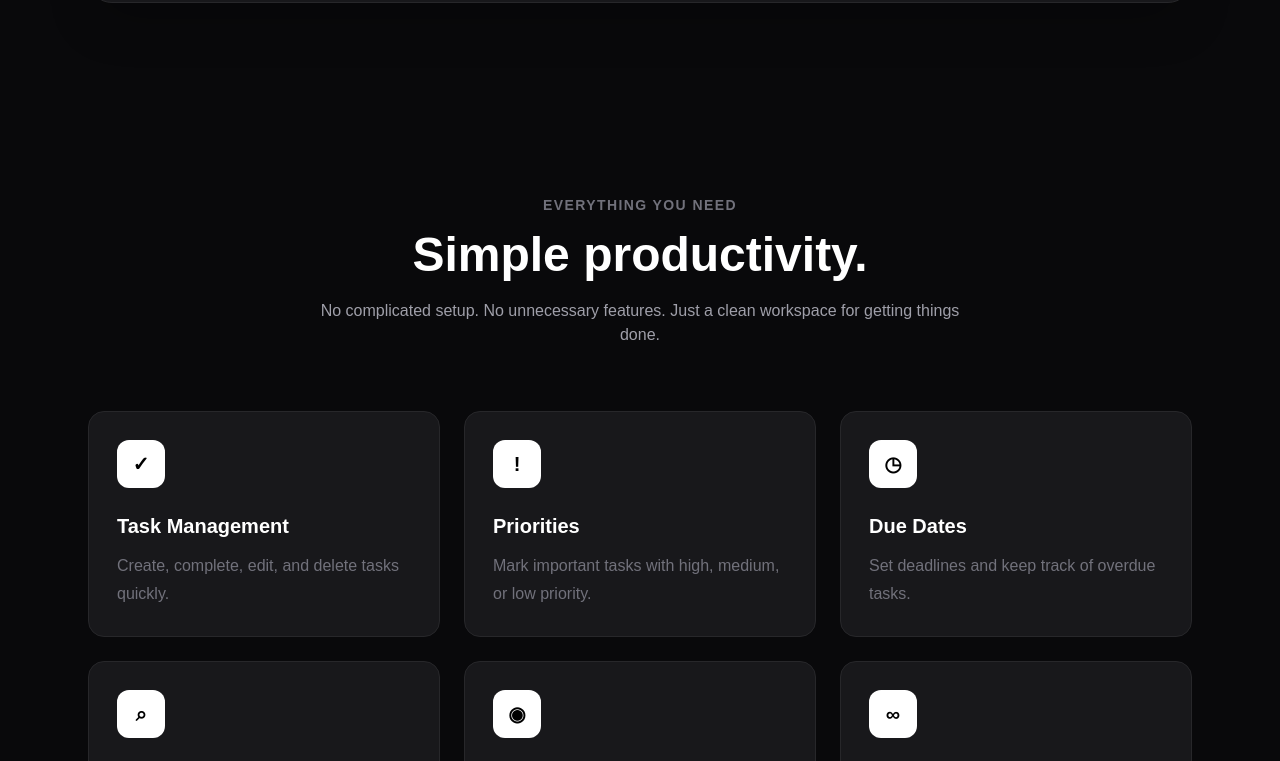
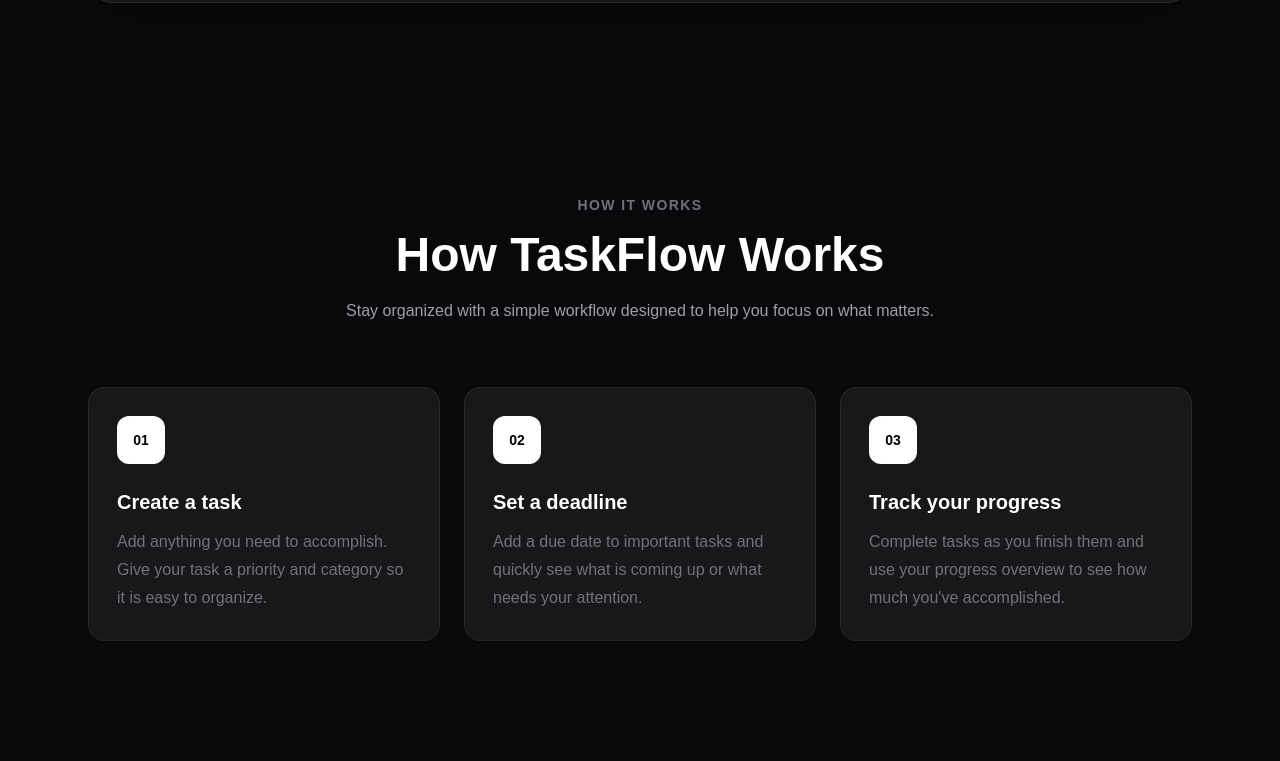
Before and after one commit to sidhkalase9-beep/taskflow, a Next.js app: page /landing in a window 1280 px wide. Shown: the part 1199-1960 px from the top of the page. Built offline with nearby package versions, Linux system fonts and the light colour scheme.

Commit message:
Improve landing page content

```diff
--- a/app/landing/page.tsx
+++ b/app/landing/page.tsx
@@ -3,7 +3,6 @@
 export default function LandingPage() {
   return (
     <main className="min-h-screen bg-zinc-950 text-white">
-
       {/* NAVBAR */}
       <header className="mx-auto flex max-w-6xl items-center justify-between px-6 py-6">
         <Link href="/landing" className="flex items-center gap-3">
@@ -11,9 +10,7 @@
             ✓
           </div>
 
-          <span className="text-2xl font-bold">
-            TaskFlow
-          </span>
+          <span className="text-2xl font-bold">TaskFlow</span>
         </Link>
 
         <Link
@@ -24,10 +21,8 @@
         </Link>
       </header>
 
-
       {/* HERO */}
       <section className="mx-auto max-w-6xl px-6 pb-24 pt-24 text-center">
-
         <div className="mx-auto mb-8 inline-flex rounded-full border border-zinc-800 bg-zinc-900 px-5 py-2 text-sm text-zinc-400">
           Simple. Fast. Free.
         </div>
@@ -35,19 +30,16 @@
         <h1 className="mx-auto max-w-5xl text-6xl font-black tracking-tight sm:text-7xl">
           Get things done.
           <br />
-
-          <span className="text-zinc-600">
-            Without the clutter.
-          </span>
+          <span className="text-zinc-600">Without the clutter.</span>
         </h1>
 
         <p className="mx-auto mt-8 max-w-2xl text-lg leading-8 text-zinc-400">
           TaskFlow is a simple and powerful to-do list that helps you
-          organize your day, prioritize your work, and stay productive.
+          organize your day, prioritize your work, manage deadlines, and
+          stay productive.
         </p>
 
         <div className="mt-10 flex flex-col items-center justify-center gap-4 sm:flex-row">
-
           <Link
             href="/app"
             className="rounded-xl bg-white px-8 py-5 text-lg font-bold text-black transition hover:bg-zinc-200"
@@ -61,25 +53,16 @@
           >
             See Features
           </a>
-
         </div>
-
       </section>
-
 
       {/* APP PREVIEW */}
       <section className="mx-auto max-w-6xl px-6 pb-24">
-
         <div className="overflow-hidden rounded-3xl border border-zinc-800 bg-zinc-900 p-2 shadow-2xl">
-
           <div className="rounded-2xl border border-zinc-800 bg-zinc-950 p-8">
-
             <div className="mb-8 flex items-center justify-between">
-
               <div>
-                <h2 className="text-3xl font-bold">
-                  Today's Tasks
-                </h2>
+                <h2 className="text-3xl font-bold">Today's Tasks</h2>
 
                 <p className="mt-2 text-zinc-500">
                   Stay focused and productive.
@@ -89,15 +72,11 @@
               <div className="rounded-xl bg-zinc-900 px-5 py-3 text-sm text-zinc-400">
                 3 tasks
               </div>
-
             </div>
 
-
             <div className="space-y-4">
-
               {/* TASK 1 */}
               <div className="flex items-center gap-4 rounded-2xl border border-zinc-800 bg-zinc-900 p-5">
-
                 <div className="flex h-7 w-7 items-center justify-center rounded-full bg-white text-sm font-bold text-black">
                   ✓
                 </div>
@@ -111,66 +90,79 @@
                     Completed
                   </span>
                 </div>
-
               </div>
-
 
               {/* TASK 2 */}
               <div className="flex items-center gap-4 rounded-2xl border border-zinc-800 bg-zinc-900 p-5">
-
                 <div className="h-7 w-7 rounded-full border border-zinc-600" />
 
                 <div className="flex-1">
-
-                  <p className="font-semibold">
-                    Study JavaScript
-                  </p>
+                  <p className="font-semibold">Study JavaScript</p>
 
                   <span className="text-sm text-zinc-500">
                     High Priority
                   </span>
-
                 </div>
-
               </div>
-
 
               {/* TASK 3 */}
               <div className="flex items-center gap-4 rounded-2xl border border-zinc-800 bg-zinc-900 p-5">
-
                 <div className="h-7 w-7 rounded-full border border-zinc-600" />
 
                 <div className="flex-1">
-
-                  <p className="font-semibold">
-                    Go to the gym
-                  </p>
+                  <p className="font-semibold">Go to the gym</p>
 
                   <span className="text-sm text-zinc-500">
                     Medium Priority
                   </span>
+                </div>
+              </div>
+            </div>
+          </div>
+        </div>
+      </section>
 
+      {/* HOW TASKFLOW WORKS */}
+      <section className="mx-auto max-w-6xl px-6 py-24">
+        <div className="text-center">
+          <p className="text-sm font-semibold uppercase tracking-widest text-zinc-500">
+            How it works
+          </p>
+
+          <h2 className="mt-4 text-4xl font-bold sm:text-5xl">
+            How TaskFlow Works
+          </h2>
+
+          <p className="mx-auto mt-5 max-w-2xl text-zinc-400">
+            Stay organized with a simple workflow designed to help you
+            focus on what matters.
+          </p>
         </div>
 
+        <div className="mt-16 grid gap-6 md:grid-cols-3">
+          <HowItWorks
+            number="01"
+            title="Create a task"
+            description="Add anything you need to accomplish. Give your task a priority and category so it is easy to organize."
+          />
+
+          <HowItWorks
+            number="02"
+            title="Set a deadline"
+            description="Add a due date to important tasks and quickly see what is coming up or what needs your attention."
+          />
+
+          <HowItWorks
+            number="03"
+            title="Track your progress"
+            description="Complete tasks as you finish them and use your progress overview to see how much you've accomplished."
+          />
         </div>
-
-            </div>
-
-          </div>
-
-        </div>
-
       </section>
 
-
       {/* FEATURES */}
-      <section
-        id="features"
-        className="mx-auto max-w-6xl px-6 py-24"
-      >
-
+      <section id="features" className="mx-auto max-w-6xl px-6 py-24">
         <div className="text-center">
-
           <p className="text-sm font-semibold uppercase tracking-widest text-zinc-500">
             Everything you need
           </p>
@@ -183,12 +175,9 @@
             No complicated setup. No unnecessary features. Just a clean
             workspace for getting things done.
           </p>
-
         </div>
 
-
         <div className="mt-16 grid gap-6 md:grid-cols-2 lg:grid-cols-3">
-
           <Feature
             icon="✓"
             title="Task Management"
@@ -224,17 +213,12 @@
             title="Free to Use"
             description="Start organizing your tasks without creating an account."
           />
-
         </div>
-
       </section>
-
 
       {/* WHY TASKFLOW */}
       <section className="mx-auto max-w-6xl px-6 py-24">
-
         <div className="rounded-3xl border border-zinc-800 bg-zinc-900 p-10 text-center sm:p-16">
-
           <h2 className="text-4xl font-bold sm:text-5xl">
             Your tasks. Your way.
           </h2>
@@ -250,39 +234,48 @@
           >
             Start Organizing →
           </Link>
-
         </div>
-
       </section>
-
 
       {/* FOOTER */}
       <footer className="border-t border-zinc-900">
-
-        <div className="mx-auto flex max-w-6xl flex-col gap-8 px-6 py-10 sm:flex-row sm:items-center sm:justify-between">
-
-          {/* FOOTER BRAND */}
+        <div className="mx-auto flex max-w-6xl flex-col gap-8 px-6 py-10">
+          <div className="flex flex-col gap-5 sm:flex-row sm:items-center sm:justify-between">
             <div>
-
-            <p className="font-bold">
-              TaskFlow
-            </p>
+              <p className="font-bold">TaskFlow</p>
 
               <p className="mt-1 text-sm text-zinc-600">
                 Simple productivity for everyone.
               </p>
-
             </div>
 
+            <div className="flex flex-wrap gap-6 text-sm text-zinc-500">
+              <Link
+                href="/app"
+                className="transition hover:text-white"
+              >
+                Open App
+              </Link>
 
-          {/* FOOTER LINKS */}
-          <div className="flex flex-wrap gap-5 text-sm text-zinc-500">
+              <a
+                href="#features"
+                className="transition hover:text-white"
+              >
+                Features
+              </a>
 
               <Link
                 href="/about"
                 className="transition hover:text-white"
               >
                 About
+              </Link>
+
+              <Link
+                href="/contact"
+                className="transition hover:text-white"
+              >
+                Contact
               </Link>
 
               <Link
@@ -298,31 +291,43 @@
               >
                 Terms of Service
               </Link>
-
-            <Link
-              href="/contact"
-              className="transition hover:text-white"
-            >
-              Contact
-            </Link>
-
-            <Link
-              href="/app"
-              className="transition hover:text-white"
-            >
-              Open App
-            </Link>
-
+            </div>
           </div>
 
+          <div className="border-t border-zinc-900 pt-6 text-center text-sm text-zinc-700">
+            © {new Date().getFullYear()} TaskFlow. All rights reserved.
           </div>
-
+        </div>
       </footer>
-
     </main>
   );
 }
 
+/* HOW IT WORKS CARD */
+
+function HowItWorks({
+  number,
+  title,
+  description,
+}: {
+  number: string;
+  title: string;
+  description: string;
+}) {
+  return (
+    <div className="rounded-2xl border border-zinc-800 bg-zinc-900 p-7 transition hover:border-zinc-700">
+      <div className="flex h-12 w-12 items-center justify-center rounded-xl bg-white text-sm font-black text-black">
+        {number}
+      </div>
+
+      <h3 className="mt-6 text-xl font-bold">{title}</h3>
+
+      <p className="mt-3 leading-7 text-zinc-500">
+        {description}
+      </p>
+    </div>
+  );
+}
 
 /* FEATURE CARD */
 
@@ -337,19 +342,15 @@
 }) {
   return (
     <div className="rounded-2xl border border-zinc-800 bg-zinc-900 p-7 transition hover:border-zinc-700">
-
       <div className="flex h-12 w-12 items-center justify-center rounded-xl bg-white text-xl font-bold text-black">
         {icon}
       </div>
 
-      <h3 className="mt-6 text-xl font-bold">
-        {title}
-      </h3>
+      <h3 className="mt-6 text-xl font-bold">{title}</h3>
 
       <p className="mt-3 leading-7 text-zinc-500">
         {description}
       </p>
-
     </div>
   );
 }
```
Lines whose indentation alone changed are shown as unchanged.
